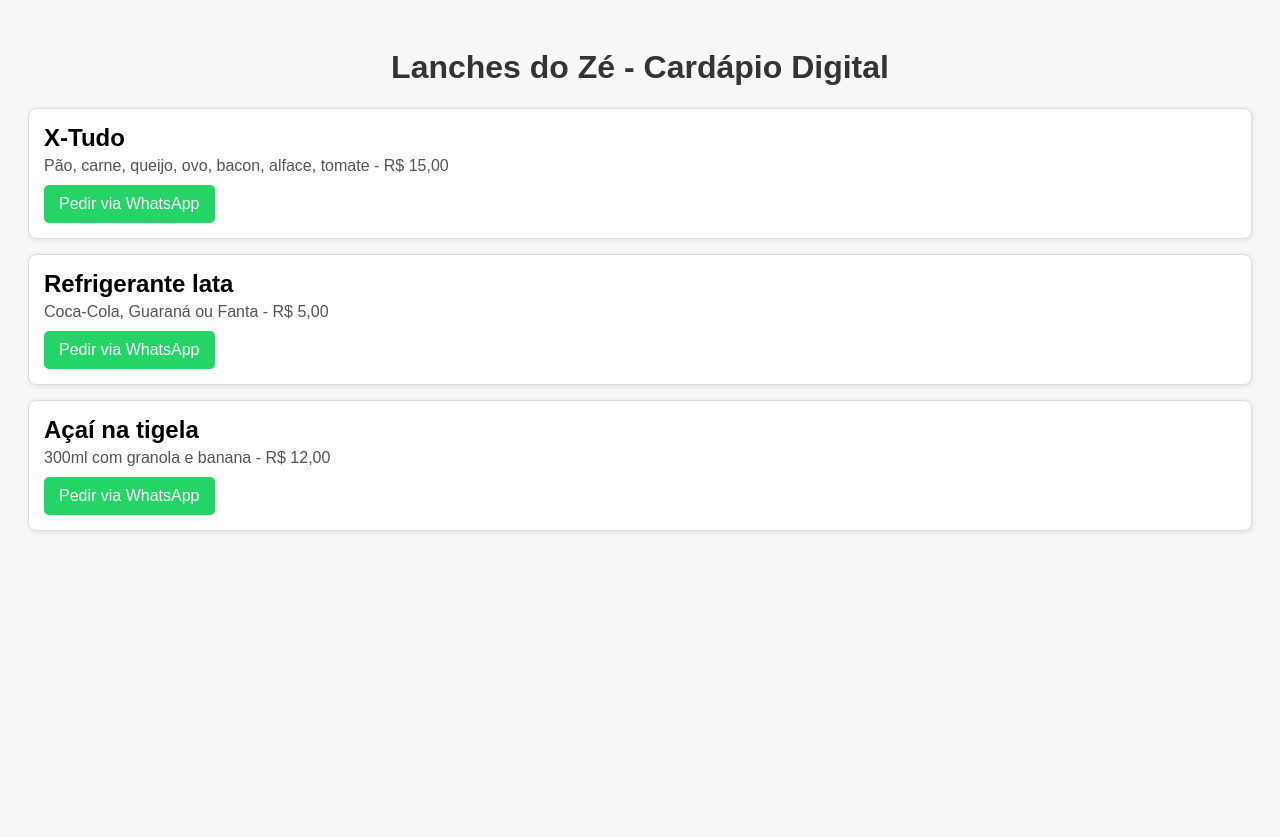
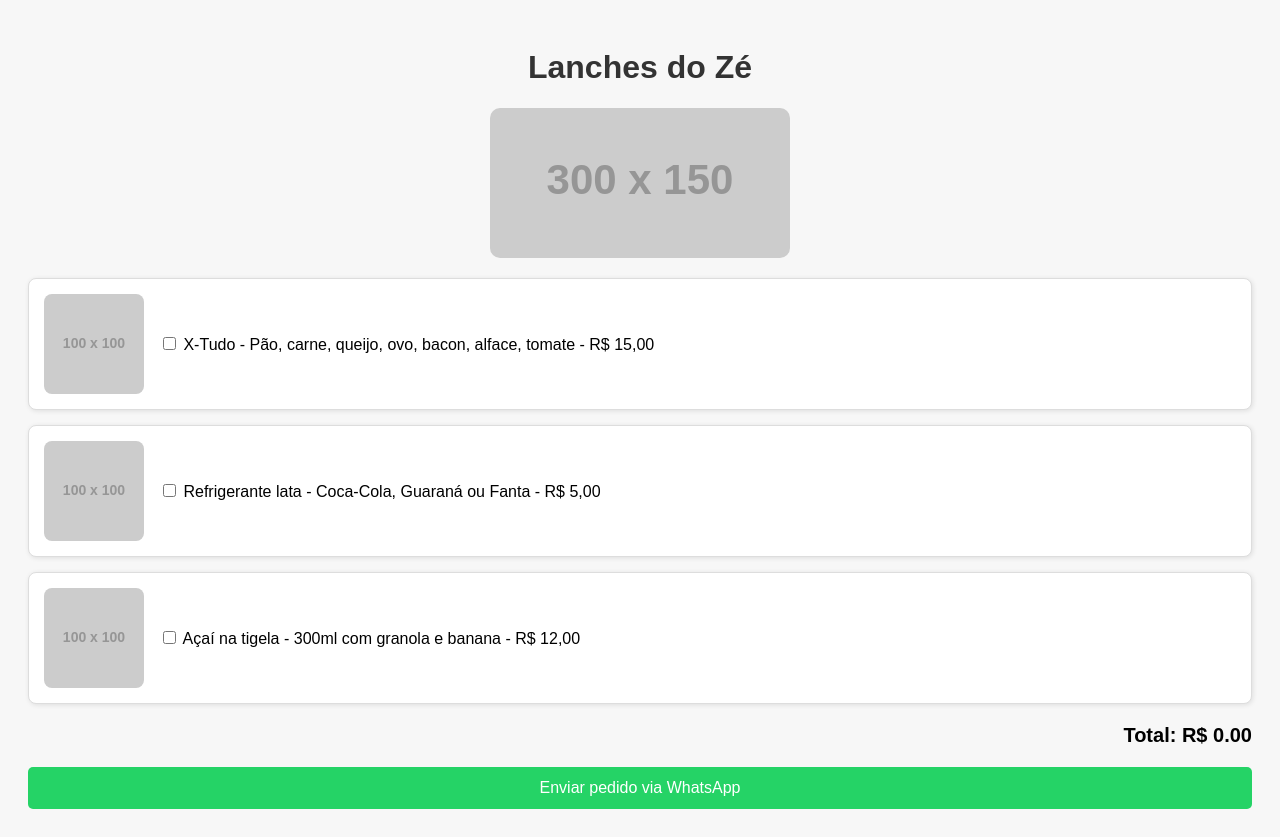
Before and after one commit to ManoelFilhoBrasil/Cardapio, a plain HTML site: page index.html in a window 1280 px wide. Before the commit the page ends 800 px from the top, so only its background shows below. Drawn offline with Linux system fonts and the light colour scheme; placeholder pictures from the web are drawn by us.

Commit message:
Add files via upload

```diff
--- a/index.html
+++ b/index.html
@@ -14,6 +14,12 @@
       text-align: center;
       color: #333;
     }
+    .header-img {
+      display: block;
+      margin: 0 auto 20px;
+      max-width: 300px;
+      border-radius: 10px;
+    }
     .item {
       background-color: white;
       border: 1px solid #ddd;
@@ -21,22 +27,35 @@
       margin-bottom: 15px;
       border-radius: 8px;
       box-shadow: 1px 1px 5px rgba(0,0,0,0.1);
+      display: flex;
+      gap: 15px;
+      align-items: center;
     }
-    .item h2 {
-      margin: 0 0 5px;
+    .item img {
+      width: 100px;
+      height: 100px;
+      object-fit: cover;
+      border-radius: 8px;
     }
-    .item p {
-      margin: 0 0 10px;
-      color: #555;
+    label {
+      flex: 1;
+    }
+    .total {
+      font-size: 20px;
+      font-weight: bold;
+      text-align: right;
+      margin-top: 20px;
+      margin-bottom: 20px;
     }
     button {
       background-color: #25D366;
       color: white;
-      padding: 10px 15px;
+      padding: 12px 20px;
       border: none;
       border-radius: 5px;
       font-size: 16px;
       cursor: pointer;
+      width: 100%;
     }
     button:hover {
       background-color: #1ebe5b;
@@ -45,30 +64,62 @@
 </head>
 <body>
 
-  <h1>Lanches do Zé - Cardápio Digital</h1>
+  <h1>Lanches do Zé</h1>
+  <img class="header-img" src="https://via.placeholder.com/300x150?text=Lanches+do+Zé" alt="Imagem da Lanchonete">
 
   <div class="item">
-    <h2>X-Tudo</h2>
-    <p>Pão, carne, queijo, ovo, bacon, alface, tomate - R$ 15,00</p>
-    <button onclick="enviarPedido('X-Tudo')">Pedir via WhatsApp</button>
+    <img src="https://via.placeholder.com/100x100?text=X-Tudo" alt="X-Tudo">
+    <label><input type="checkbox" value="15" data-item="X-Tudo"> X-Tudo - Pão, carne, queijo, ovo, bacon, alface, tomate - R$ 15,00</label>
   </div>
 
   <div class="item">
-    <h2>Refrigerante lata</h2>
-    <p>Coca-Cola, Guaraná ou Fanta - R$ 5,00</p>
-    <button onclick="enviarPedido('Refrigerante lata')">Pedir via WhatsApp</button>
+    <img src="https://via.placeholder.com/100x100?text=Refrigerante" alt="Refrigerante lata">
+    <label><input type="checkbox" value="5" data-item="Refrigerante lata"> Refrigerante lata - Coca-Cola, Guaraná ou Fanta - R$ 5,00</label>
   </div>
 
   <div class="item">
-    <h2>Açaí na tigela</h2>
-    <p>300ml com granola e banana - R$ 12,00</p>
-    <button onclick="enviarPedido('Açaí na tigela')">Pedir via WhatsApp</button>
+    <img src="https://via.placeholder.com/100x100?text=Açaí" alt="Açaí na tigela">
+    <label><input type="checkbox" value="12" data-item="Açaí na tigela"> Açaí na tigela - 300ml com granola e banana - R$ 12,00</label>
   </div>
 
+  <div class="total">Total: R$ <span id="total">0.00</span></div>
+
+  <button onclick="enviarPedido()">Enviar pedido via WhatsApp</button>
+
   <script>
-    function enviarPedido(item) {
-      const numero = '5592985824356'; // Substitua aqui se o número mudar
-      const mensagem = `Olá, gostaria de pedir: ${item}`;
+    const checkboxes = document.querySelectorAll('input[type="checkbox"]');
+    const totalSpan = document.getElementById('total');
+
+    checkboxes.forEach(cb => cb.addEventListener('change', calcularTotal));
+
+    function calcularTotal() {
+      let total = 0;
+      checkboxes.forEach(cb => {
+        if (cb.checked) {
+          total += parseFloat(cb.value);
+        }
+      });
+      totalSpan.textContent = total.toFixed(2);
+    }
+
+    function enviarPedido() {
+      const numero = '5591999999999'; // <-- Substitua pelo seu número de WhatsApp
+      let pedido = [];
+      let total = 0;
+
+      checkboxes.forEach(cb => {
+        if (cb.checked) {
+          pedido.push(cb.dataset.item);
+          total += parseFloat(cb.value);
+        }
+      });
+
+      if (pedido.length === 0) {
+        alert('Por favor, selecione ao menos um item para fazer o pedido.');
+        return;
+      }
+
+      const mensagem = `Olá! Gostaria de pedir:\n\n${pedido.join('\n')}\n\nTotal: R$ ${total.toFixed(2)}`;
       const url = `https://wa.me/${numero}?text=${encodeURIComponent(mensagem)}`;
       window.open(url, '_blank');
     }
```
